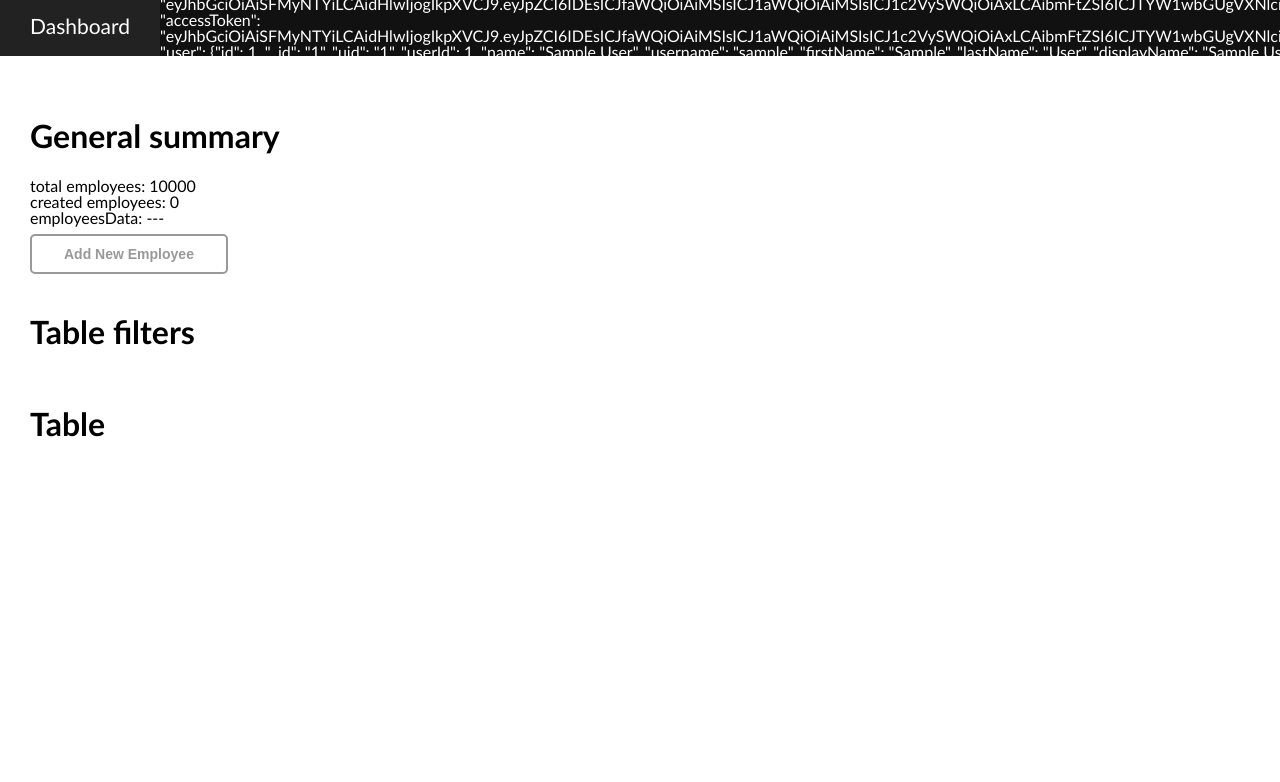
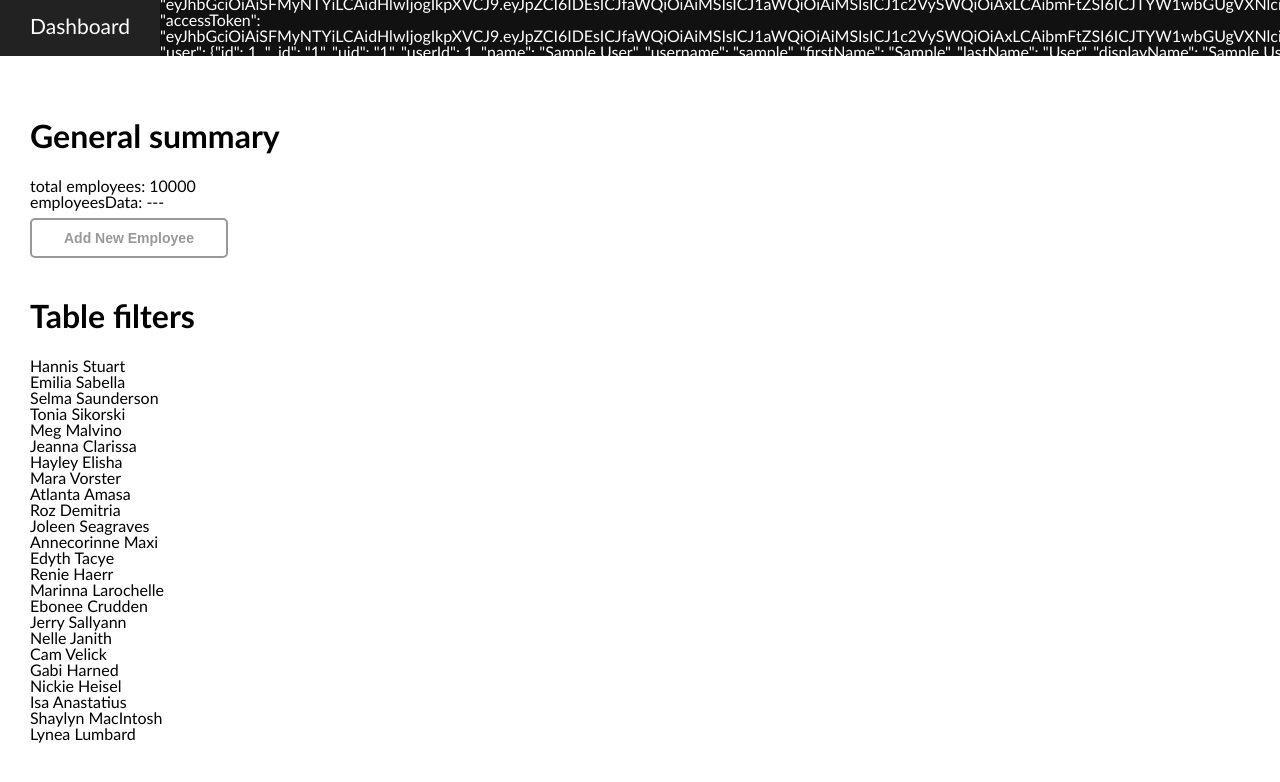
Before and after one commit to kazartsevalex/dashboard, a React (Create React App) app: page /dashboard in a window 1280 px wide. Shown: the top 782 px of the page. Built offline with nearby package versions, Linux system fonts and the light colour scheme; sample sign-in values are in the browser's storage.

Commit message:
get totalEmployees; get paginated employees

```diff
--- a/src/containers/Dashboard.js
+++ b/src/containers/Dashboard.js
@@ -1,4 +1,4 @@
-import React, { useEffect } from 'react';
+import React, { useEffect, useState } from 'react';
 import { useDispatch, useSelector } from 'react-redux';
 import styled from 'styled-components';
 
@@ -10,14 +10,27 @@ import CreateEmployee from './Dashboard/CreateEmployee';
 
 const Dashboard = () => {
   const dispatch = useDispatch();
-  const { employees, createdEmployees, employeesData, newEmployee } = useSelector(state => state.employees);
+  const { totalEmployees, paginatedEmployees, employeesData } = useSelector(state => state.employees);
+  const [page, setPage] = useState(0);
 
   useEffect(() => {
-    dispatch(getEmployees());
-  }, [dispatch]);
+    console.log('getting employees')
+    dispatch(getEmployees(page));
+  }, [dispatch, page]);
 
-  const totalEmployees = employees ? employees.length : 0;
-  const totalCreatedEmployees = createdEmployees ? createdEmployees.length : 0;
+  const drawEmployees = () => {
+    const emps = [];
+
+    paginatedEmployees.forEach(employee => {
+      emps.push(
+        <div key={employee.id}>
+          {employee.firstname} {employee.lastname}
+        </div>
+      );
+    })
+
+    return emps;
+  }
 
   return (
     <Page>
@@ -25,7 +38,6 @@ const Dashboard = () => {
         <section>
           <H1>General summary</H1>
           total employees: {totalEmployees}<br />
-          created employees: {totalCreatedEmployees}<br />
           employeesData: {employeesData || '---'}
           <CreateEmployee />
         </section>
@@ -33,7 +45,7 @@ const Dashboard = () => {
           <H1>Table filters</H1>
         </section>
         <section>
-          <H1>Table</H1>
+          {drawEmployees()}
         </section>
       </Main>
     </Page>
--- a/src/shared/apiCall.js
+++ b/src/shared/apiCall.js
@@ -1,11 +1,11 @@
-// POST /users - Create
 // POST /users/:userId/time-tracks - Add new track entry for the user
 // PUT /users/:userId - Update user information
-// GET /users - return list of all users
 // GET /time-tracks
 import * as apiCallUrls from './apiCallUrls';
 import { delay } from './utils';
 import { employees } from '../data/users';
+
+const EMPLOYEES_PER_PAGE = 24;
 
 const getCurrentUser = async () => {
   await delay(300);
@@ -54,14 +54,20 @@ const logout = async () => {
   return true;
 }
 
-const getUsers = async () => {
+const getUsers = async ({ page }) => {
   await delay(300);
+
+  const createdEmployees = localStorage.getObject('createdEmployees') || [];
+  const allEmployees = [...createdEmployees, ...employees];
+  const start = page * EMPLOYEES_PER_PAGE;
+  const end = start + EMPLOYEES_PER_PAGE;
+  const paginatedEmployees = allEmployees.slice(start, end);
 
   return {
     data: {
-      employees,
       employeesData: localStorage.getObject('employeesData'),
-      createdEmployees: localStorage.getObject('createdEmployees')
+      totalEmployees: allEmployees.length,
+      paginatedEmployees
     }
   };
 }
@@ -75,9 +81,13 @@ const createUser = async (userData) => {
   const createdEmployees = localStorage.getObject('createdEmployees') || [];
   createdEmployees.push(newEmployee);
   localStorage.setObject('createdEmployees', createdEmployees);
+  const allEmployees = [...createdEmployees, ...employees];
 
   return {
-    data: { newEmployee, createdEmployees }
+    data: {
+      newEmployee,
+      totalEmployees: allEmployees.length
+    }
   };
 }
 
@@ -96,7 +106,7 @@ const apiCall = async (opts) => {
       return await logout();
 
     case apiCallUrls.GET_USERS:
-      return await getUsers();
+      return await getUsers(opts.data);
 
     case apiCallUrls.POST_USERS:
       return await createUser(opts.data);
--- a/src/store/actions/employees.js
+++ b/src/store/actions/employees.js
@@ -2,11 +2,11 @@ import * as actionTypes from './actionTypes';
 import apiCall from '../../shared/apiCall';
 import * as apiCallUrls from '../../shared/apiCallUrls';
 
-export const getEmployeesSuccess = ({ employees, createdEmployees, employeesData }) => {
+export const getEmployeesSuccess = ({ totalEmployees, paginatedEmployees, employeesData }) => {
   return {
     type: actionTypes.GET_EMPLOYEES_SUCCESS,
-    employees,
-    createdEmployees,
+    totalEmployees,
+    paginatedEmployees,
     employeesData
   };
 };
@@ -24,11 +24,14 @@ export const getEmployeesStart = () => {
   };
 };
 
-export const getEmployees = () => async dispatch => {
+export const getEmployees = (page) => async dispatch => {
   dispatch(getEmployeesStart());
 
   const response = await apiCall({
-    url: apiCallUrls.GET_USERS
+    url: apiCallUrls.GET_USERS,
+    data: {
+      page
+    }
   });
 
   if (response.error) {
@@ -38,11 +41,11 @@ export const getEmployees = () => async dispatch => {
   }
 };
 
-export const createEmployeeSuccess = ({ newEmployee, createdEmployees }) => {
+export const createEmployeeSuccess = ({ newEmployee, totalEmployees }) => {
   return {
     type: actionTypes.CREATE_EMPLOYEE_SUCCESS,
     newEmployee,
-    createdEmployees
+    totalEmployees
   };
 };
 
--- a/src/store/reducers/employees.js
+++ b/src/store/reducers/employees.js
@@ -2,9 +2,10 @@ import * as actionTypes from '../actions/actionTypes';
 import { updateObject } from '../../shared/utils';
 
 const initialState = {
-  employees: null,
+  paginatedEmployees: [],
   employeesData: null,
   newEmployee: null,
+  totalEmployees: 0,
   error: null,
   loading: false
 };
@@ -18,7 +19,7 @@ const reducer = (state = initialState, action) => {
       return updateObject(state, {
         loading: false,
         error: action.error,
-        employees: null,
+        paginatedEmployees: [],
         employeesData: null
       });
 
@@ -26,8 +27,8 @@ const reducer = (state = initialState, action) => {
       return updateObject(state, {
         loading: false,
         error: null,
-        employees: action.employees,
-        createdEmployees: action.createdEmployees,
+        totalEmployees: action.totalEmployees,
+        paginatedEmployees: action.paginatedEmployees,
         employeesData: action.employeesData
       });
 
@@ -46,7 +47,7 @@ const reducer = (state = initialState, action) => {
         loading: false,
         error: null,
         newEmployee: action.newEmployee,
-        createdEmployees: action.createdEmployees
+        totalEmployees: action.totalEmployees
       });
 
     default:
```
